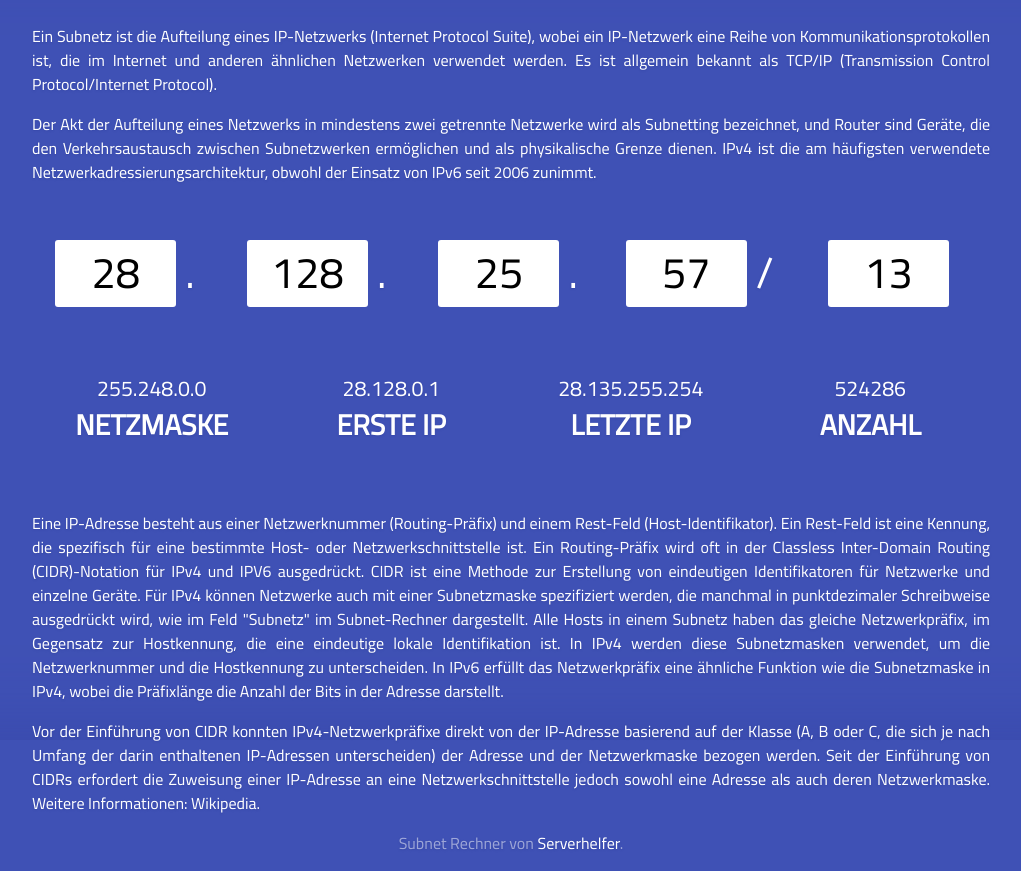
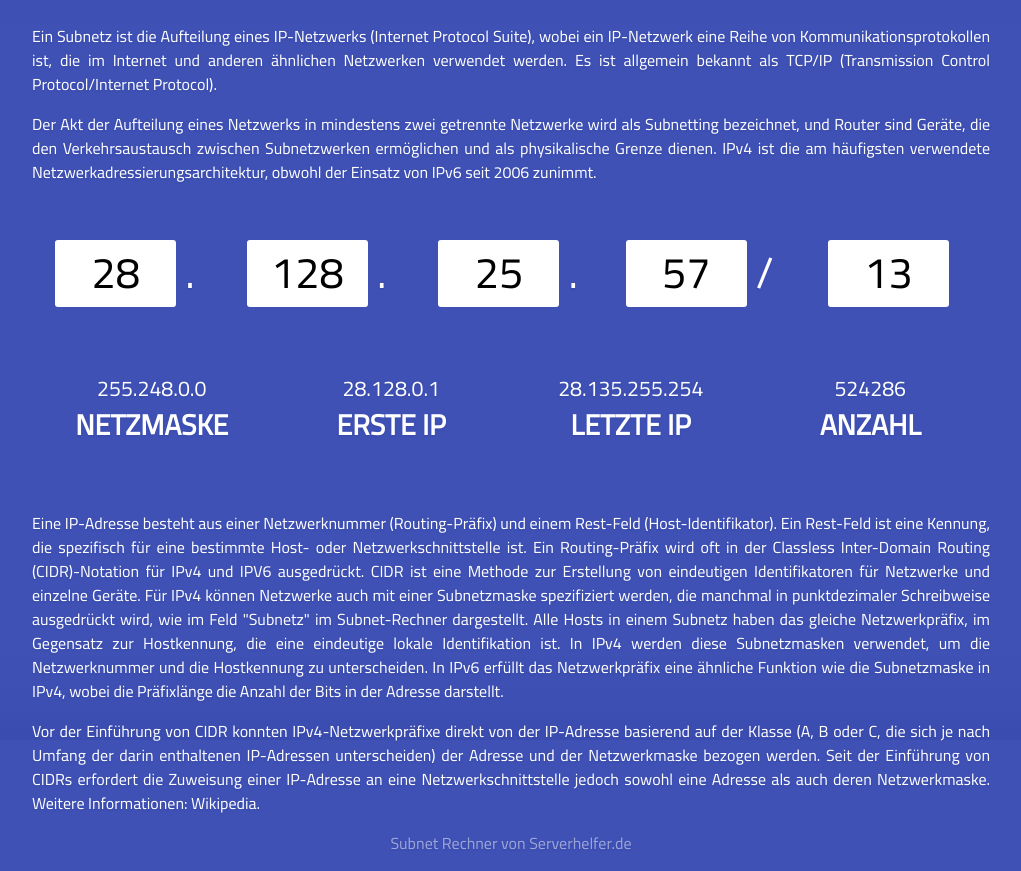
Before and after one commit to serverhelfer/CIDR-Rechner, a plain HTML site: page index.html in a window 1280 px wide. Shown: the part 60-931 px from the top of the page, without its empty margins (129-1150 px from the left). Drawn offline with nearby package versions, Linux system fonts and the light colour scheme.

Commit message:
remove link

```diff
--- a/index.html
+++ b/index.html
@@ -106,7 +106,7 @@
 
         <footer class="mastfoot mt-auto">
             <div class="inner">
-                <p>Subnet Rechner von <a href="https://serverhelfer.de" target="_blank">Serverhelfer</a>.</p>
+                <p>Subnet Rechner von Serverhelfer.de</p>
             </div>
         </footer>
     </div>
```
